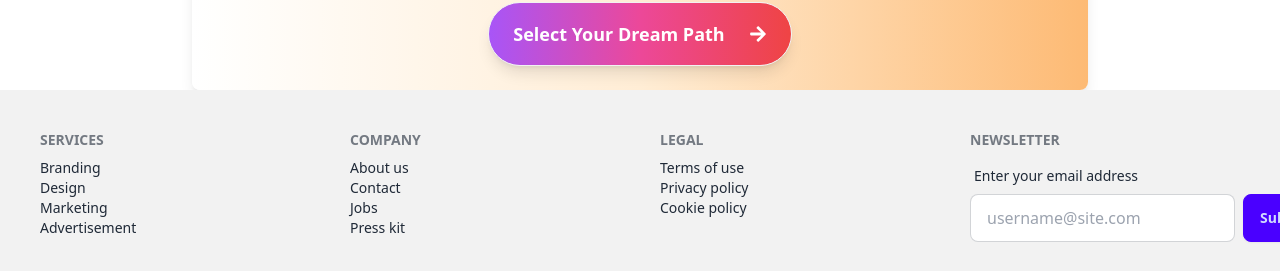
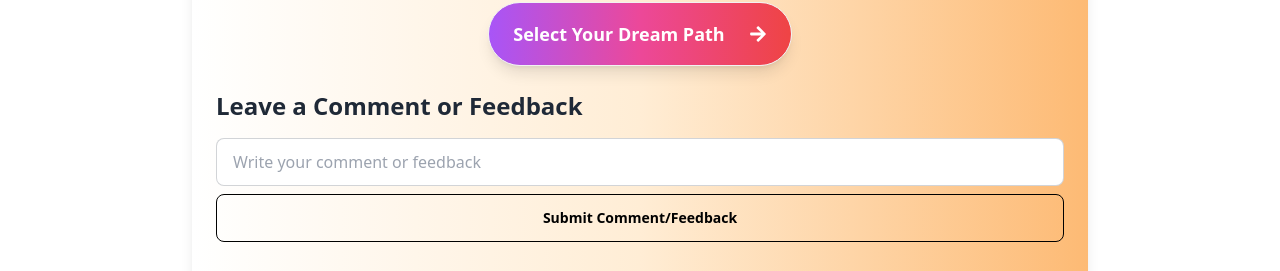
Before and after one commit to MubarratHossain/Career-Counseling, a React (Vite) app in the folder Career-Counseling/: page /details/1 in a window 1280 px wide. Shown: the part 674-945 px from the top of the page. Built offline with nearby package versions, Linux system fonts and the light colour scheme.

Commit message:
Added Comment Section in Details Component , Added an Errorpage on errorElement to the root

```diff
--- a/Career-Counseling/src/components/Details/Details.jsx
+++ b/Career-Counseling/src/components/Details/Details.jsx
@@ -1,12 +1,21 @@
-import React from 'react';
+import React, { useState } from 'react';
 import { useLoaderData } from 'react-router-dom';
 import { FaDollarSign, FaUser, FaCalendarAlt, FaStar, FaComment, FaArrowRight } from 'react-icons/fa';
 
+const Details = () => {
+    const { image, name, category, price, counselor, description, duration, rating, reviews } = useLoaderData();
 
 
-const Details = () => {
+    const [comment, setComment] = useState("");
+    const [commentsList, setCommentsList] = useState([]);
 
-    const { image, name, category, price, counselor, description, duration, rating, reviews } = useLoaderData();
+
+    const handleCommentSubmit = () => {
+        if (comment.trim()) {
+            setCommentsList([...commentsList, comment]);
+            setComment("");
+        }
+    };
 
     return (
         <div className="max-w-4xl mx-auto p-6 bg-gradient-to-r from-white via-orange-100 to-orange-300 shadow-lg rounded-lg">
@@ -35,12 +44,10 @@ const Details = () => {
                     </div>
                     <p className="text-lg text-gray-700 mb-6">{description}</p>
 
-
                     <div className="flex items-center mb-4">
                         <FaStar className="inline-block mr-1 text-yellow-400" />
                         <span className="ml-2 text-lg text-gray-600">{rating} / 5</span>
                     </div>
-
 
                     <div className="flex items-center text-lg text-gray-600">
                         <FaComment className="mr-2 text-gray-500" />
@@ -52,14 +59,48 @@ const Details = () => {
                 <h3 className="text-2xl font-semibold text-gray-800 mb-4">About This Service</h3>
                 <p className="text-lg text-gray-700">{description}</p>
             </div>
+
+
             <div className="flex justify-center mt-8">
                 <button className="btn btn-lg bg-gradient-to-r from-purple-500 via-pink-500 to-red-500 text-white hover:bg-gradient-to-l hover:from-blue-500 hover:to-green-500 shadow-lg rounded-full flex items-center justify-center">
                     <span className="mr-2">Select Your Dream Path</span>
                     <FaArrowRight className="ml-2 text-white text-lg" />
                 </button>
             </div>
+
+
+            <div className="mt-6">
+                <h3 className="text-2xl font-semibold text-gray-800 mb-4">Leave a Comment or Feedback</h3>
+                <div className="flex flex-col">
+                    <input
+                        type="text"
+                        placeholder="Write your comment or feedback"
+                        className="input input-bordered w-full mb-2"
+                        value={comment}
+                        onChange={(e) => setComment(e.target.value)}
+                    />
+                    <button
+                        onClick={handleCommentSubmit}
+                        className="btn btn-outline text-black w-full"
+                    >
+                        Submit Comment/Feedback
+                    </button>
+                </div>
+            </div>
+
+
+            <div className="mt-6">
+                <h3 className="text-2xl font-semibold text-gray-800 mb-4">Submitted Comments/Feedback</h3>
+                <ul className="list-disc pl-5 mt-2">
+                    {commentsList.map((comment, index) => (
+                        <li key={index} className="text-gray-700">{comment}</li>
+                    ))}
+                </ul>
+            </div>
+
+
+
         </div>
-
     );
 };
 
--- /dev/null
+++ b/Career-Counseling/src/components/Errorpage/Errorpage.jsx
@@ -0,0 +1,23 @@
+import React from 'react';
+import errorImage from './error.png';
+
+const ErrorPage = () => {
+    return (
+        <div className="flex items-center justify-center h-screen bg-gray-100">
+            <div className="text-center">
+                <img
+                    src={errorImage}
+                    alt="Error"
+                    className="w-1/2 max-w-sm mx-auto mb-6"
+                />
+                <h1 className="text-4xl font-bold text-gray-800">Oops! Something went wrong.</h1>
+                <p className="mt-4 text-gray-600">We couldn't find the page you were looking for.</p>
+                <a href="/" className="mt-6 inline-block px-6 py-2 text-white bg-[#9538E2] rounded-full shadow-lg hover:bg-[#b451e0] transition duration-300">
+                    Go Back Home
+                </a>
+            </div>
+        </div>
+    );
+};
+
+export default ErrorPage;
--- a/Career-Counseling/src/main.jsx
+++ b/Career-Counseling/src/main.jsx
@@ -14,10 +14,12 @@ import Home from './components/Home/Home.jsx';
 import Services from './components/Services/Services.jsx';
 import Contact from './components/Contact/Contact.jsx';
 import Details from './components/Details/Details.jsx';
+import ErrorPage from './components/Errorpage/Errorpage.jsx';
 const router = createBrowserRouter([
   {
     path: "/",
     element: <Root></Root>,
+    errorElement:<ErrorPage></ErrorPage>,
     children:[
       {
         path:'/',
```
Also changed, not shown: Career-Counseling/src/components/Errorpage/error.png (added).
